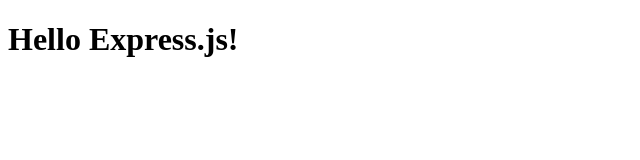
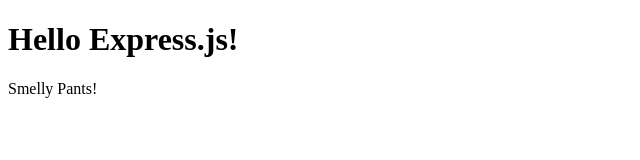
Before and after one commit to alitz55/web-server, a website: page public/index.html in a window 1280 px wide. Shown: the whole page, without its empty margins (0-640 px from the left). Drawn offline with Linux system fonts and the light colour scheme.

Commit message:
new message

```diff
--- a/public/index.html
+++ b/public/index.html
@@ -6,5 +6,6 @@
 	</head>
 	<body>
 		<h1>Hello Express.js!</h1>
+		<p>Smelly Pants!</p>
 	</body>
 </html>
```
